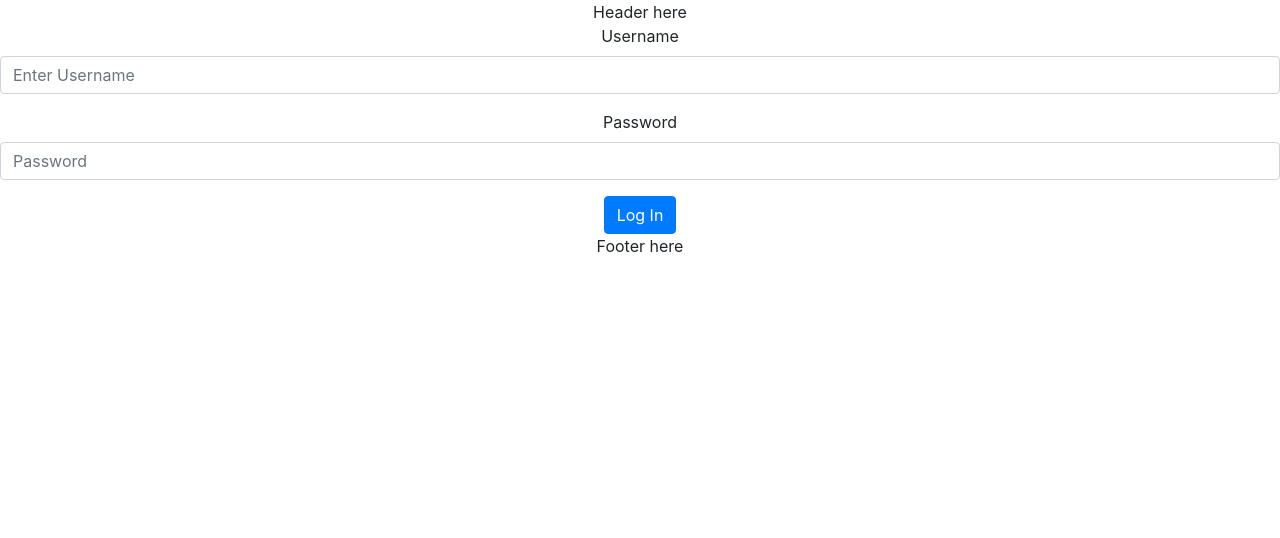
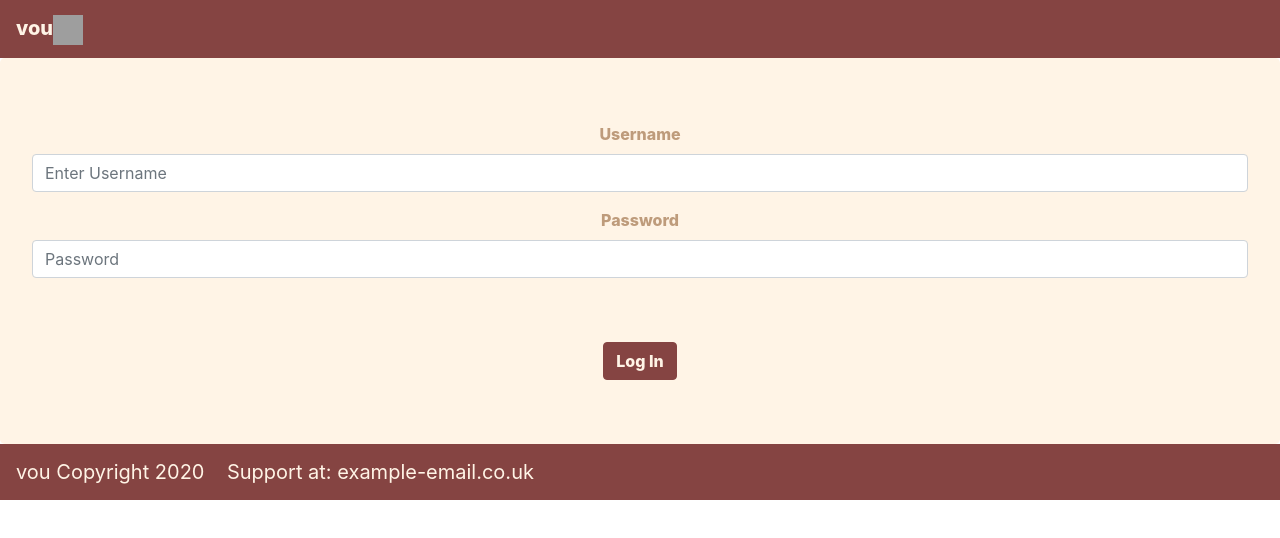
Before and after one commit to Abbeyy/vou-react, a React (Create React App) app in the folder vou/: page / in a window 1280 px wide. Shown: the top 538 px of the page. Built offline with nearby package versions, Linux system fonts and the light colour scheme; grey boxes are pictures that could not be loaded.

Commit message:
Implemented styling

```diff
--- a/vou/src/App.js
+++ b/vou/src/App.js
@@ -1,6 +1,5 @@
 import React from 'react';
 import { connect } from 'react-redux';
-import './App.css';
 import Login from './components/Login';
 import Dashboard from './components/Dashboard';
 import Header from './components/Header';
@@ -11,6 +10,10 @@ import {
   Route
   // Link
 } from "react-router-dom";
+import { Jumbotron, Badge } from 'react-bootstrap';
+
+import './App.css';
+import './vou.css';
 
 class App extends React.Component {
   constructor(props) {
@@ -24,12 +27,16 @@ class App extends React.Component {
         {this.props.loggedIn ?
           <div>
             <Header></Header>
+            <Jumbotron id="cappucino-1">
             <Dashboard></Dashboard>
+            </Jumbotron>
             <Footer></Footer>
           </div>
           : <div>
             <Header></Header>
+            <Jumbotron id="cappucino-1">
             <Login></Login>
+            </Jumbotron>
             <Footer></Footer>
           </div>
         }
@@ -43,16 +50,30 @@ class App extends React.Component {
         {this.props.loggedIn ?
           <div>
             <Header></Header>
+            <Jumbotron id="cappucino-1">
             <Dashboard></Dashboard>
+            </Jumbotron>
             <Footer></Footer>
           </div>
           : <div>
             <Header></Header>
-            <span>You need to login before you can access the dashboard.</span>
+            <Jumbotron id="cappucino-1">
+            {this.errorMessage("You must login before you can access the dashboard.")}
             <Login></Login>
+            </Jumbotron>
             <Footer></Footer>
           </div>
         }
+      </div>
+    );
+  }
+
+  errorMessage = (msg) => {
+    return (
+      <div>
+        <h3><Badge id="error-msg">{msg}</Badge></h3>
+        <br></br>
+        <br></br>
       </div>
     );
   }
--- a/vou/src/components/Dashboard.js
+++ b/vou/src/components/Dashboard.js
@@ -1,9 +1,9 @@
 import React from 'react';
+import { connect } from 'react-redux';
 
-class Login extends React.Component {
+class Dashboard extends React.Component {
     constructor(props) {
         super();
-        this.props = props;
         console.log(props);
     }
 
@@ -16,4 +16,11 @@ class Login extends React.Component {
     }
 }
 
-export default Login;
+const mapStateToProps = function (state) {
+    return {
+      username: state.auth.username,
+      loggedIn: state.auth.loggedIn
+    }
+  }
+
+export default connect(mapStateToProps)(Dashboard);
--- a/vou/src/components/Footer.js
+++ b/vou/src/components/Footer.js
@@ -1,8 +1,14 @@
 import React from 'react';
+import { Navbar } from 'react-bootstrap';
 
 function footer() {
+    const footerText = 'vou Copyright 2020' + '\xa0\xa0\xa0\xa0' + 'Support at: example-email.co.uk';
     return(<div>
-        <span>Footer here</span>
+        <Navbar id="cappucino-3" variant="dark">
+                <Navbar.Brand id="cappucino-1-text">
+                    {footerText}
+                </Navbar.Brand>
+            </Navbar>
     </div>)
 }
 
--- a/vou/src/components/Header.js
+++ b/vou/src/components/Header.js
@@ -1,9 +1,71 @@
 import React from 'react';
+import { connect } from 'react-redux';
+import { Navbar, Nav, NavDropdown } from 'react-bootstrap';
 
-function header() {
-    return(<div>
-        <span>Header here</span>
-    </div>)
+class Header extends React.Component {
+    constructor(props) {
+        super(props);
+        console.log(this.props);
+    }
+
+    //Not firing rerender?
+    loggedInNavbar = () => {
+        return (
+            <Navbar expand="lg" id="cappucino-3">
+                <Navbar.Brand id="cappucino-1-text-bold">vou | voting for you</Navbar.Brand>
+                <Navbar.Toggle aria-controls="basic-navbar-nav" />
+                <Navbar.Collapse id="basic-navbar-nav">
+                    <Nav className="mr-auto">
+                        <Nav.Link href="/dashboard">Dashboard</Nav.Link>
+                        <Nav.Link href="/voting">Voting</Nav.Link>
+                        <NavDropdown title="Dropdown" id="basic-nav-dropdown">
+                            <NavDropdown.Item href="#action/3.1">Action</NavDropdown.Item>
+                            <NavDropdown.Item href="#action/3.2">Another action</NavDropdown.Item>
+                            <NavDropdown.Item href="#action/3.3">Something</NavDropdown.Item>
+                            <NavDropdown.Divider />
+                            <NavDropdown.Item href="#action/3.4">Separated link</NavDropdown.Item>
+                        </NavDropdown>
+                    </Nav>
+                </Navbar.Collapse>
+            </Navbar>
+        );
+    }
+
+    loginHeader = () => {
+        return (
+            <Navbar id="cappucino-3" variant="dark">
+                <Navbar.Brand id="cappucino-1-text-bold">
+                    vou
+                            <img
+                        alt=""
+                        src="./images/logo.png"
+                        width="30"
+                        height="30"
+                    // className="d-inline-block align-top"
+                    />
+                </Navbar.Brand>
+            </Navbar>
+        );
+    }
+
+    render() {
+        return (
+            <div className="header">
+                {this.props.loggedIn ?
+                    this.loggedInNavbar()
+                    :
+                    this.loginHeader()
+                }
+            </div>
+        );
+    }
 }
 
-export default header;
+const mapStateToProps = function (state) {
+    return {
+        username: state.auth.username,
+        loggedIn: state.auth.loggedIn
+    }
+}
+
+export default connect(mapStateToProps)(Header);
--- a/vou/src/components/Login.js
+++ b/vou/src/components/Login.js
@@ -2,7 +2,6 @@ import React from 'react';
 import 'bootstrap/dist/css/bootstrap.min.css';
 import { Form, Button } from 'react-bootstrap';
 import { connect } from 'react-redux';
-import {LOG_IN} from '../js/constants/actionTypes';
 
 import { logIn } from '../js/actions/index';
 
@@ -34,17 +33,19 @@ class Login extends React.Component {
             <div className="Login">
                 <Form name="loginForm">
                     <Form.Group name="usernameGroup" controlId="formBasicEmail">
-                        <Form.Label>Username</Form.Label>
+                        <Form.Label id="cappucino-2-text-bold">Username</Form.Label>
                         <Form.Control name="username" type="text" placeholder="Enter Username" onChange={this.onChangeText}/>
                     </Form.Group>
                     <Form.Group name="passwordGroup" controlId="formBasicPassword">
-                        <Form.Label>Password</Form.Label>
+                        <Form.Label id="cappucino-2-text-bold">Password</Form.Label>
                         <Form.Control name="password" type="password" placeholder="Password" onChange={this.onChangeText}/>
                     </Form.Group>
                     {/* <Form.Group name="keepLoggedInGroup" controlId="formBasicCheckbox">
                         <Form.Check type="checkbox" label="Keep me logged in?" />
                     </Form.Group> */}
-                    <Button variant="primary" onClick={this.validateLogin}>
+                    <br></br>
+                    <br></br>
+                    <Button id="login-button" onClick={this.validateLogin}>
                         Log In
                     </Button>
                 </Form>
--- a/vou/src/js/reducers/VouReducer.js
+++ b/vou/src/js/reducers/VouReducer.js
@@ -1,17 +1,11 @@
 //https://www.valentinog.com/blog/redux/
 import {LOG_IN, LOG_OUT, SET_USERNAME} from '../constants/actionTypes';
 
-const initialState = {
-  auth : {
-    loggedIn: false,
-    username: ''
-  }
-};
+const initialState = require('./initialstate.json');
 
 // Redux should NOT impact the original state. (immutability issues)
 //   use concat(), slice(), or the spread operator for arrays
 //   use Object.assign() or object spread of objects
-
 
 //A data store: given an initial state to the data, and figures out what to do to it by the action given.
 export default (state = initialState, action) => {
--- /dev/null
+++ b/vou/src/js/reducers/initialstate.json
@@ -0,0 +1,6 @@
+{
+    "auth" : {
+      "loggedIn": false,
+      "username": ""
+    }
+}
--- /dev/null
+++ b/vou/src/vou.css
@@ -0,0 +1,77 @@
+/* bootstrap fixes */
+
+/* html, body, Router {
+    height: 100vh;
+    background-color: yellow;
+} */
+
+.jumbotron {
+    margin-bottom: 0px;
+ }
+
+/* colour scheme */
+
+#cappucino-5 {
+    background-color: #3c2f2f;
+}
+
+#cappucino-4 {
+    background-color: #4b3832;
+}
+
+#cappucino-3 {
+    background-color: #854442;
+}
+
+#cappucino-2 {
+    background-color: #be9b7b;
+}
+
+#cappucino-1 {
+    background-color: #fff4e6;
+}
+
+#cappucino-5-text {
+    color: #3c2f2f;
+}
+
+#cappucino-4-text {
+    color: #4b3832;
+}
+
+#cappucino-3-text {
+    color: #854442;
+}
+
+#cappucino-2-text {
+    color: #be9b7b;
+}
+
+#cappucino-2-text-bold {
+    color: #be9b7b;
+    font-weight: 800;
+}
+
+#cappucino-1-text {
+    color: #fff4e6;
+}
+
+#cappucino-1-text-bold {
+    color: #fff4e6;
+    font-weight: 800;
+}
+
+/* misc styling */
+
+#login-button {
+    background-color: #854442;
+    color: #fff4e6;
+    border-color: #854442;
+    font-weight: 800;
+}
+
+#error-msg {
+    background-color: #4b3832;
+    color: #fff4e6;
+    font-weight: 500;
+}
```
Also changed, not shown: vou/src/components/images/logo.png (added), vou/src/components/images/logo.svg (added).
